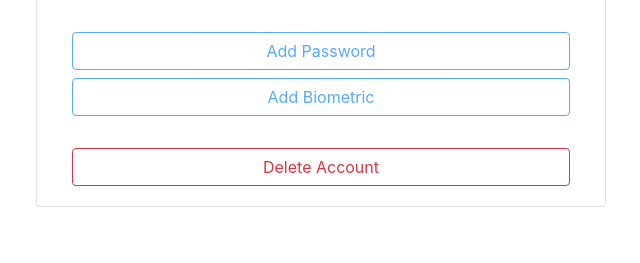
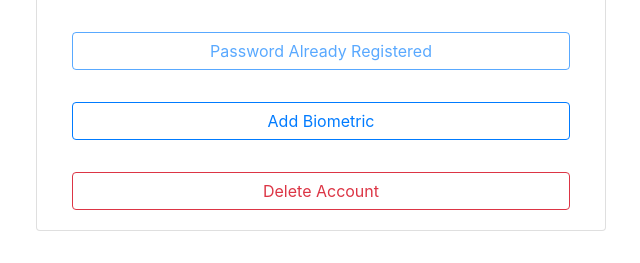
Before and after one commit to team-pass/FIDO-login, a Flask app: page /profile in a window 1280 px wide. Shown: the part 796-1059 px from the top of the page, without its empty margins (319-959 px from the left). Before the commit the page ends 1003 px from the top, so only its background shows below. Run offline with Flask 2, Linux system fonts and the light colour scheme; a user stored in the database is signed in; tables that the repository leaves empty hold one stand-in row (values such as "Sample post"); parts of the project's set-up code (start-up, migrations or seed data) failed here and were passed over; some libraries are stand-ins or nearby versions.

Commit message:
Removed hidden email form fields from profile and registration templates, changed email retrieval in routes to read from session, and clarified profile credential adding button text

```diff
--- a/web/fido_app/routes.py
+++ b/web/fido_app/routes.py
@@ -73,7 +73,7 @@ def register():
         return render_template('register.html')
 
     # Otherwise, handle the POST request to register a new user account
-    email = request.form.get('email')
+    email = session['email']
     password = request.form.get('password')
     confirm_password = request.form.get('confirm-password')
 
--- a/web/fido_app/templates/profile.html
+++ b/web/fido_app/templates/profile.html
@@ -24,8 +24,16 @@ cybersecurity.
 <canvas width="400" height="400" id="snake-game" class="card"></canvas>
 
 <footer>
-  <a id="add-credential" class="btn btn-outline-primary btn-block profile-action {% if current_user.password_hash %}disabled{% endif %}" href="/add-password">Add Password</a>
-  <a id="add-biometric" class="btn btn-outline-primary btn-block profile-action {% if current_user.credential_id %}disabled{% endif %}" href="/webauthn/registration/add-start">Add Biometric</a>
+  {% if current_user.password_hash %}
+    <a id="add-credential" class="btn btn-outline-primary btn-block profile-action disabled" href="/add-password">Password Already Registered</a>
+    <form action="/webauthn/registration/add-start" method="POST">
+      <input type="hidden" name="csrf_token" value="{{ csrf_token() }}" />
+      <button type="submit" class="btn btn-outline-primary btn-block profile-action">Add Biometric</button>
+    </form>
+  {% else %}
+    <a id="add-credential" class="btn btn-outline-primary btn-block profile-action {% if current_user.password_hash %}disabled{% endif %}" href="/add-password">Add Password</a>
+    <a id="add-biometric" class="btn btn-outline-primary btn-block profile-action disabled">Biometric Already Registered</a>
+  {% endif %}
   <form action="{{ url_for('delete_account') }}" method="POST"
     onsubmit="return confirm('Do you really want to delete your account?');">
     <input type="hidden" name="csrf_token" value="{{ csrf_token() }}" />
--- a/web/fido_app/templates/register.html
+++ b/web/fido_app/templates/register.html
@@ -13,9 +13,7 @@ cybersecurity.
   <!-- CSRF Protection -->
   <input type="hidden" name="csrf_token" value="{{ csrf_token() }}" />
 
-  {% if current_user.is_authenticated %}
-    <input type="hidden" name="email" value="{{ current_user.email }}" />
-  {% else %}
+  {% if not current_user.is_authenticated %}
     <div class="form-group">
       <label for="email">Email address</label>
       <input name="email" type="email" class="form-control" id="email" autocomplete="email" required timed-element />
--- a/web/fido_app/webauthn_routes.py
+++ b/web/fido_app/webauthn_routes.py
@@ -69,11 +69,12 @@ def webauthn_registration_start():
 
 
 @app.route('/webauthn/registration/add-start', methods=['POST'])
+@login_required
 def webauthn_registration_add_start():
     """Starts the webauthn registration process by sending the user a random challenge"""
 
     # MakeCredentialOptions
-    email = request.form['email']
+    email = session['email']
 
     ukey = secrets.token_urlsafe(20)
     display_name = get_display_name(email)
```
